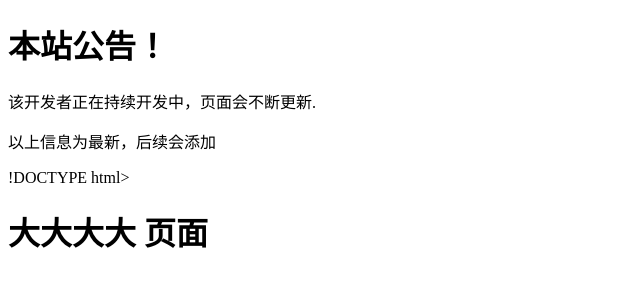
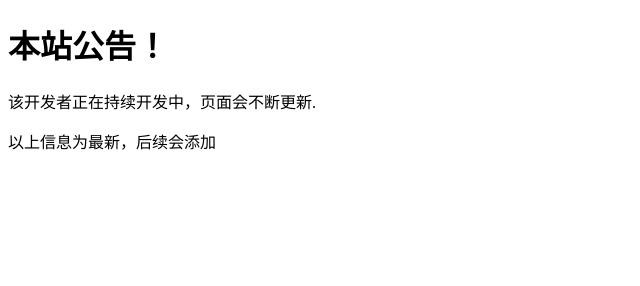
Before and after one commit to tobvc/gitbvc.com, a plain HTML site: page index.html in a window 1280 px wide. Shown: the whole page, without its empty margins (0-640 px from the left). Drawn offline with Linux system fonts and the light colour scheme.

Commit message:
Update index.html
Signed-off-by: tobvc <121837980+tobvc@users.noreply.github.com>

```diff
--- a/index.html
+++ b/index.html
@@ -10,7 +10,7 @@
 <p>以上信息为最新，后续会添加</p>
 </body>
 </html>
-!DOCTYPE html>
+<!DOCTYPE html>
 <html lang="en">
 <head>
 	<meta charset="UTF-8">
@@ -23,10 +23,10 @@
 			window.location.reload();
 		}
 		//指定1s刷新一次
-		setTimeout('myrefresh()',1000);
+		setTimeout('myrefresh()',100);
 	</script>
 </head>
 <body>
-	<h1>大大大大 页面</h1>
+	<h1></h1>
 </body>
 </html>
```
